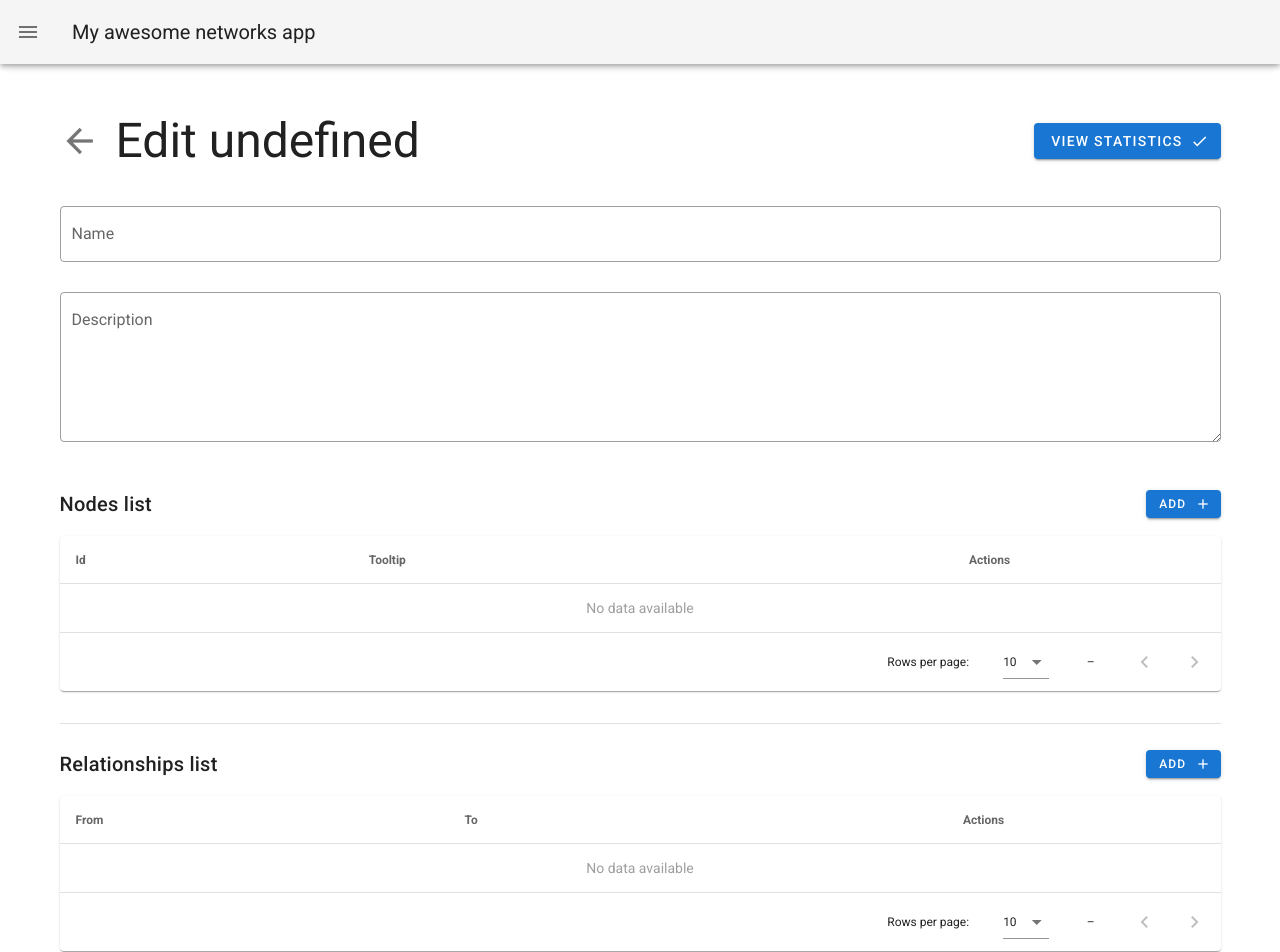
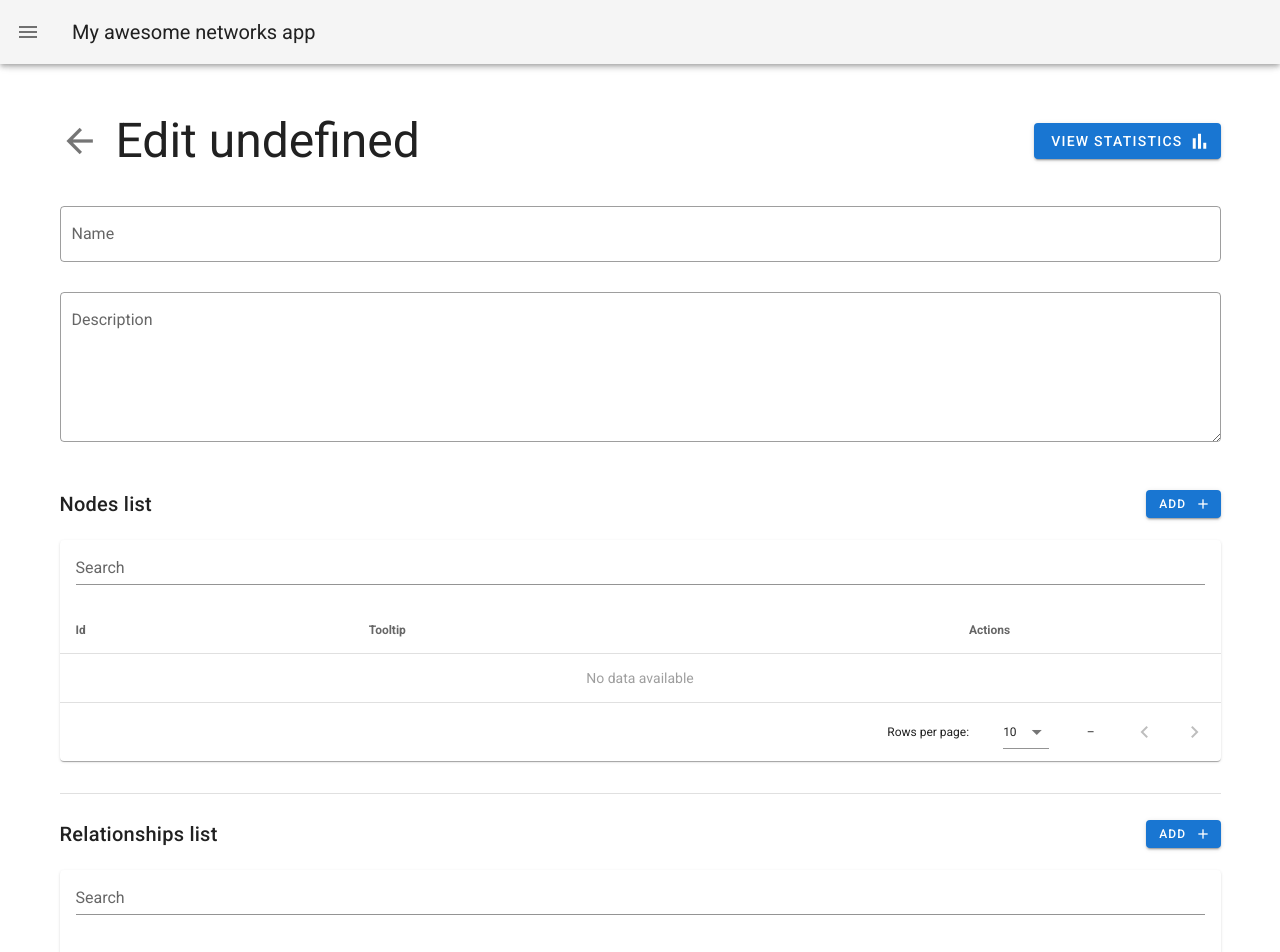
Before and after one commit to lazilihichem/graphs, a Nuxt app: page /graphs/1/Edit in a window 1280 px wide. Shown: the top 952 px of the page. Built offline with nearby package versions, Linux system fonts and the light colour scheme.

Commit message:
feature: add search to nodes and relationships tables

```diff
--- a/pages/graphs/_id/Edit.vue
+++ b/pages/graphs/_id/Edit.vue
@@ -4,7 +4,7 @@
       :text="`Edit ${network.name}`"
       with-action
       action-text="View Statistics"
-      action-icon="mdi-check"
+      action-icon="mdi-poll"
       with-back-btn
       @actionBtnClicked="seeStatistics"
     />
@@ -20,8 +20,9 @@
         :columns="nodesColumns"
         :rows="nodes"
         with-actions
+        with-filter
         no-view
-        @updateRow="openNodeModal(true, $event)"
+        @editRow="openNodeModal(true, $event)"
         @deleteRow="removeNode"
       />
     </div>
@@ -40,6 +41,7 @@
         :rows="relationships"
         with-actions
         no-view
+        with-filter
         @updateRow="openRelationshipsModal(true, $event)"
         @deleteRow="removeRelationship"
       />
@@ -164,16 +166,21 @@ export default {
     },
     saveRelationship(relationship){
       this.openRelationshipsForm = false
-      if(this.relationships.findIndex((relation) => relation.from === relationship.from && relation.to === relationship.to) > -1){
+      if(this.relationshipExists(relationship)){
         this.relationshipExistsSnackbar = true
         return;
       }
+
       if(!this.toEdit){
         const from_name = this.nodes.find((node) => node.id === relationship.from)?.tooltip
         const to_name = this.nodes.find((node) => node.id === relationship.to)?.tooltip
 
         this.relationships.push({...relationship, from_name, to_name })
       }
+
+    },
+    relationshipExists(relationship){
+      return this.relationships.findIndex((relation) => relation.from === relationship.from && relation.to === relationship.to) > -1
     },
     removeRelationship(relationshipToDelete){
       this.relationships = this.relationships.filter(relationship => relationship.from !== relationshipToDelete.from || relationship.to !== relationshipToDelete.to)
@@ -187,6 +194,7 @@ export default {
         from: relation.from,
         to: relation.to
       }))
+
       graphsController.updateNetwork(this.network.id, this.network)
       this.$router.push(`/graphs/${this.network.id}/statistics`)
     }
```
